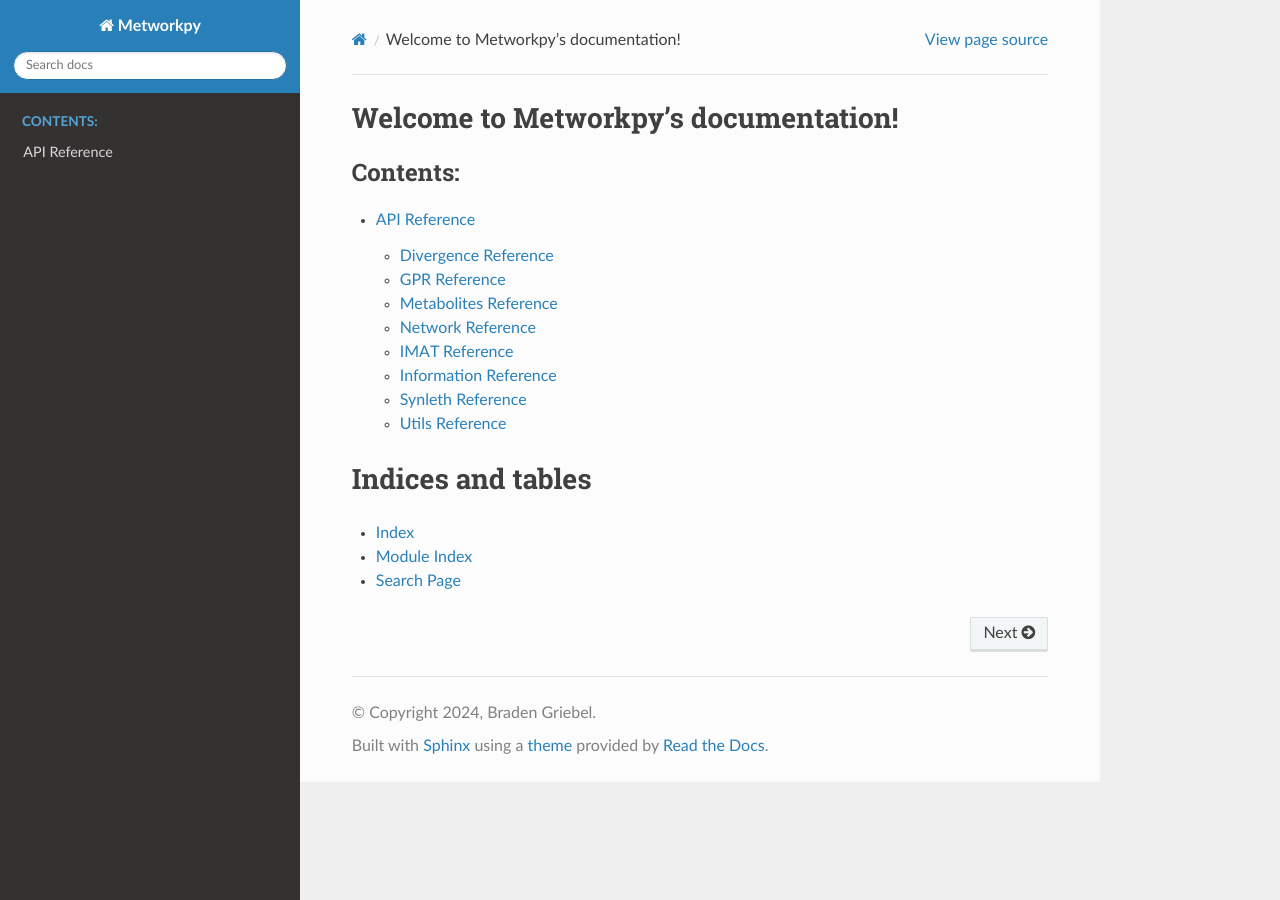
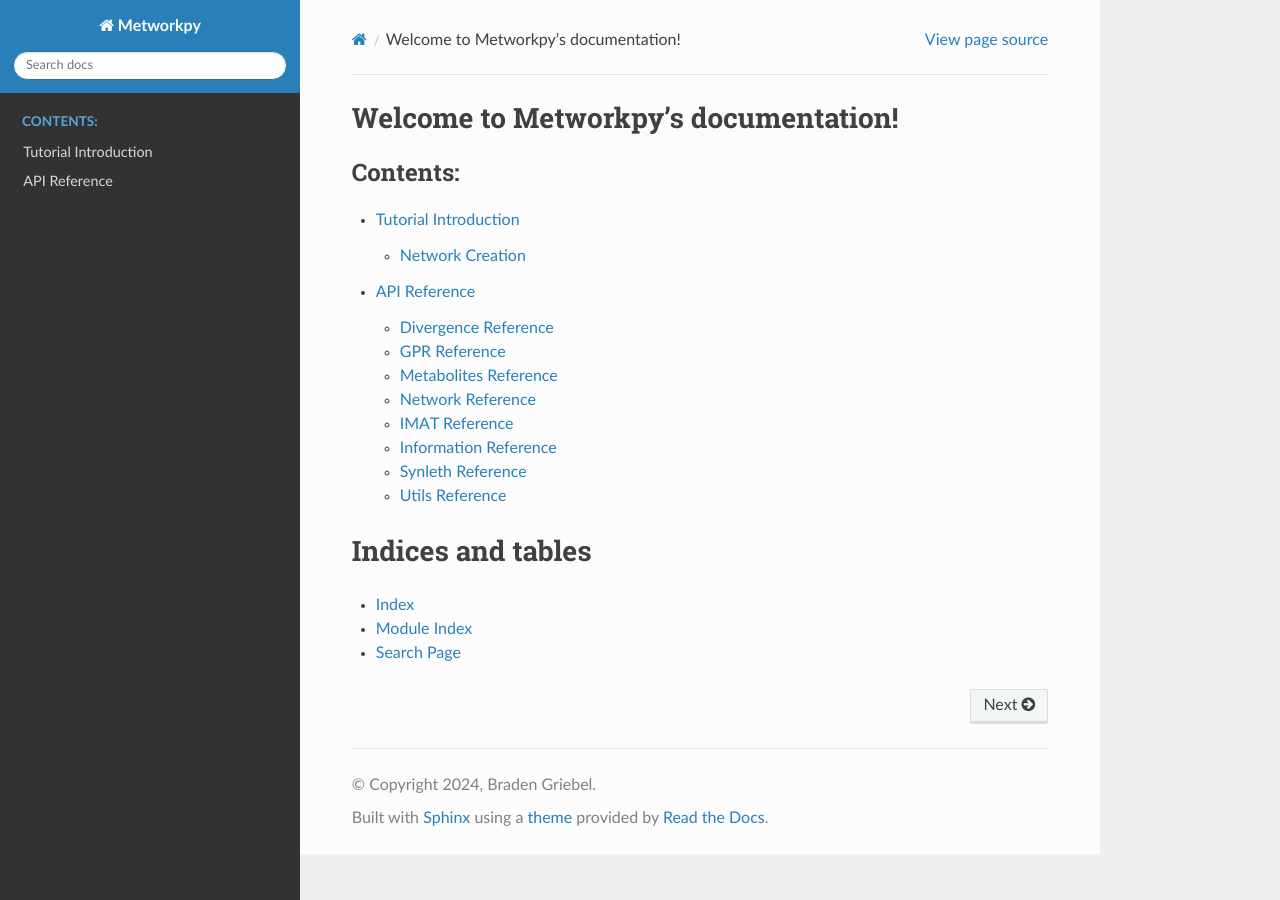
Before and after one commit to Ma-Lab-Seattle-Childrens-CGIDR/metworkpy, a Sphinx documentation site: the page built from docs/index.rst, in a window 1280 px wide. Built offline with Sphinx 7.4.7 and the Read the Docs theme 3.1.0, drawn with Linux system fonts in a browser that asks for light colours.

Commit message:
docs(tutorial): Setup ability to have notebook tutorials, and started adding first

```diff
--- a/docs/conf.py
+++ b/docs/conf.py
@@ -18,7 +18,12 @@
 # -- General configuration ---------------------------------------------------
 # https://www.sphinx-doc.org/en/master/usage/configuration.html#general-configuration
 
-extensions = ["sphinx.ext.autodoc", "sphinx_rtd_theme", "sphinx.ext.napoleon"]
+extensions = [
+    "sphinx.ext.autodoc",
+    "sphinx_rtd_theme",
+    "sphinx.ext.napoleon",
+    "nbsphinx",
+]
 
 templates_path = ["_templates"]
 exclude_patterns = ["_build", "Thumbs.db", ".DS_Store"]
--- a/docs/index.rst
+++ b/docs/index.rst
@@ -10,6 +10,7 @@
    :maxdepth: 2
    :caption: Contents:
 
+   tutorial/tutorial_index
    api_reference/api_index
 
 Indices and tables
--- /dev/null
+++ b/docs/tutorial/tutorial_index.rst
@@ -0,0 +1,10 @@
+Tutorial Introduction
+=====================
+
+Tutorial's for MetworkPy
+
+.. toctree::
+   :maxdepth: 2
+   :caption: Contents:
+
+   network-creation
--- a/pyproject.toml
+++ b/pyproject.toml
@@ -51,6 +51,7 @@
   "types-networkx>=3.4.2.20250509",
   "tox>=4.30.3",
   "tox-uv>=1.28.1",
+  "jupyter>=1.1.1",
 ]
 test = ["highspy>=1.10.0", "osqp>=1.0.3", "pytest>=8.0.1"]
 docs = [
@@ -58,6 +59,9 @@
   "sphinx-exec-code<1.0,>=0.12",
   "sphinx-rtd-theme<3.0.0,>=2.0.0",
   "jupyter<2.0.0,>=1.0.0",
+  "nbsphinx>=0.9.8",
+  "matplotlib>=3.9.4",
+  "iplotx>=0.0.1",
 ]
 
 [build-system]
```
Also changed, not shown: docs/tutorial/network-creation.ipynb (added), 1 other file.
